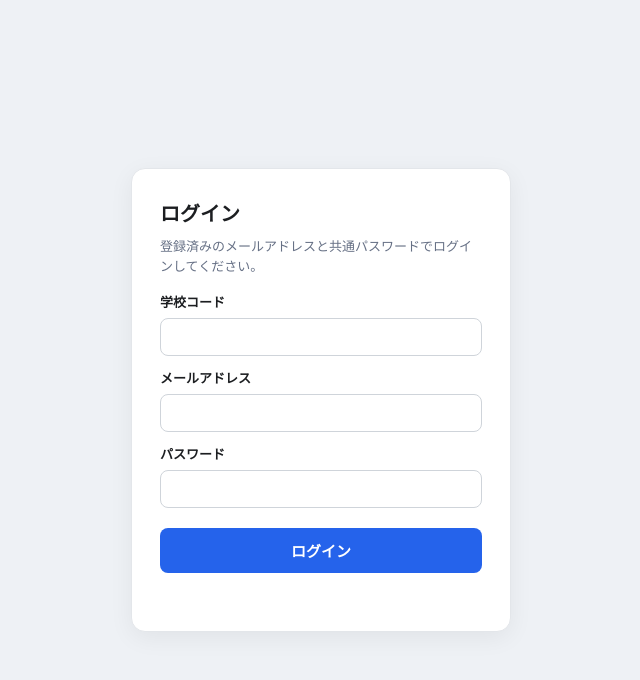
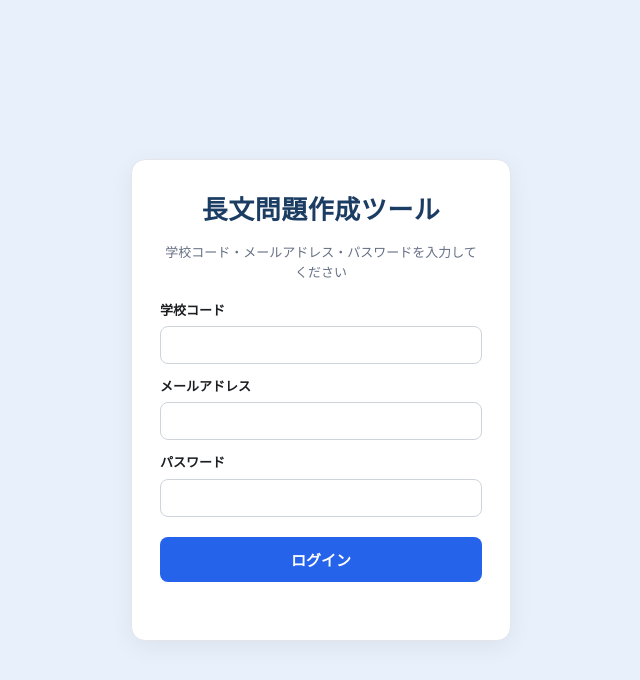
Before and after one commit to ikedayamashoten/readingtool, a website: page index.html in a window 1280 px wide. Shown: the whole page, without its empty margins (319-959 px from the left). Drawn offline with Linux system fonts and the light colour scheme; no server answers.

Commit message:
Update index.html

```diff
--- a/index.html
+++ b/index.html
@@ -3,15 +3,16 @@
 <head>
 <meta charset="UTF-8">
 <meta name="viewport" content="width=device-width, initial-scale=1">
-<title>英語長文 問題メーカー</title>
+<title>長文問題作成ツール</title>
 <style>
   :root { color-scheme: light; }
   * { box-sizing: border-box; }
   body {
     font-family: "Hiragino Kaku Gothic ProN", "Yu Gothic", "Meiryo", sans-serif;
-    background: #f5f6f8; color: #1c1e21; margin: 0; padding: 20px;
+    background: #e8f1fb; color: #1c1e21; margin: 0; padding: 20px;
     line-height: 1.7;
   }
+  .footer { text-align:center; font-size:12px; color:#5b6b7d; margin:36px 0 8px; }
   .wrap { max-width: 900px; margin: 0 auto; }
   h1 { font-size: 20px; margin: 0 0 4px; }
   .sub { color: #667085; font-size: 13px; margin: 0 0 20px; }
@@ -58,10 +59,11 @@
   @keyframes spin { to { transform: rotate(360deg); } }
   .answer-sheet { margin-top: 28px; border-top: 2px dashed #d0d5dd; padding-top: 8px; }
   #app { display: none; }
-  #loginOverlay { display:none; position:fixed; inset:0; background:#eef1f5; align-items:center; justify-content:center; z-index:50; padding:20px; }
+  #loginOverlay { display:none; position:fixed; inset:0; background:#e8f1fb; align-items:center; justify-content:center; z-index:50; padding:20px; }
   .login-card { background:#fff; border:1px solid #e3e6ea; border-radius:14px; padding:28px; width:100%; max-width:380px; box-shadow:0 6px 24px rgba(0,0,0,.06); }
   .login-card h2 { margin:0 0 6px; font-size:20px; }
-  .login-sub { margin:0 0 14px; font-size:13px; color:#667085; line-height:1.6; }
+  .login-title { font-size:26px; font-weight:800; color:#1c3d63; text-align:center; margin:0 0 10px; letter-spacing:.02em; }
+  .login-sub { margin:0 0 16px; font-size:13px; color:#667085; line-height:1.6; text-align:center; }
   .login-card label { font-size:13px; margin:12px 0 4px; }
   .login-card input { width:100%; padding:10px; border:1px solid #cfd4da; border-radius:8px; font-size:14px; }
   #loginBtn { margin-top:20px; width:100%; background:#2563eb; color:#fff; border:none; padding:12px; font-size:15px; font-weight:700; border-radius:8px; cursor:pointer; }
@@ -85,8 +87,8 @@
 <body>
 <div id="loginOverlay">
   <div class="login-card">
-    <h2>ログイン</h2>
-    <p class="login-sub">登録済みのメールアドレスと共通パスワードでログインしてください。</p>
+    <div class="login-title">長文問題作成ツール</div>
+    <p class="login-sub">学校コード・メールアドレス・パスワードを入力してください</p>
     <label for="li_school">学校コード</label>
     <input id="li_school" type="text" autocomplete="off">
     <label for="li_email">メールアドレス</label>
@@ -99,8 +101,8 @@
 </div>
 <div class="wrap" id="app">
   <div class="userbar"><span id="greet"></span><button id="logoutBtn" type="button">ログアウト</button></div>
-  <h1>英語長文 問題メーカー</h1>
-  <p class="sub">お好きな英語長文を貼り付け、大問数を選んで「問題を作成」を押すだけ。解答・解説付きで生成されます。</p>
+  <h1>長文問題作成ツール</h1>
+  <p class="sub">長文を貼り付け、大問数を選択。解答・解説付きで生成されます。</p>
 
   <div class="card">
     <label for="passage">① 長文を貼り付け</label>
@@ -173,6 +175,8 @@
       <div id="aPart" class="answer-sheet"></div>
     </div>
   </div>
+
+  <div class="footer">長文問題作成ツール　powered by 敷島書店</div>
 </div>
 
 <script>
```
